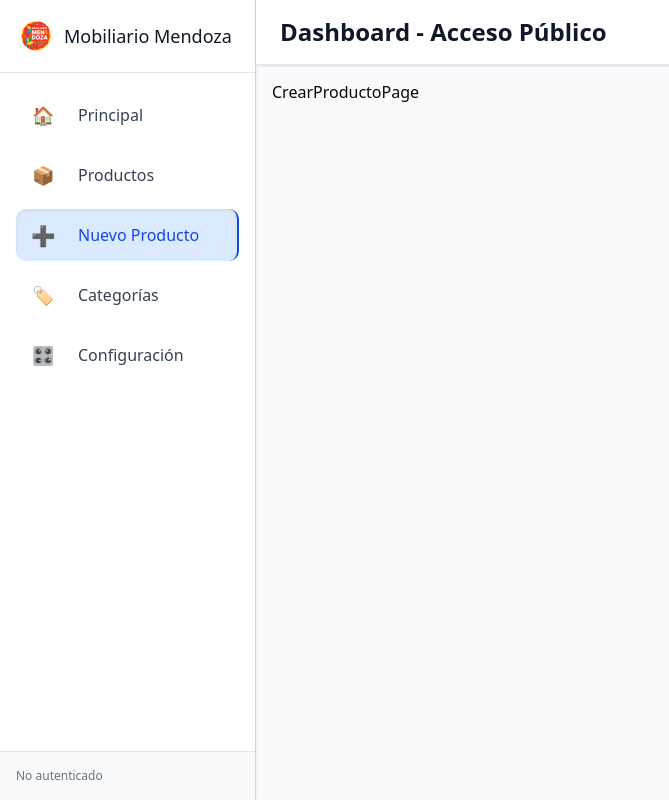
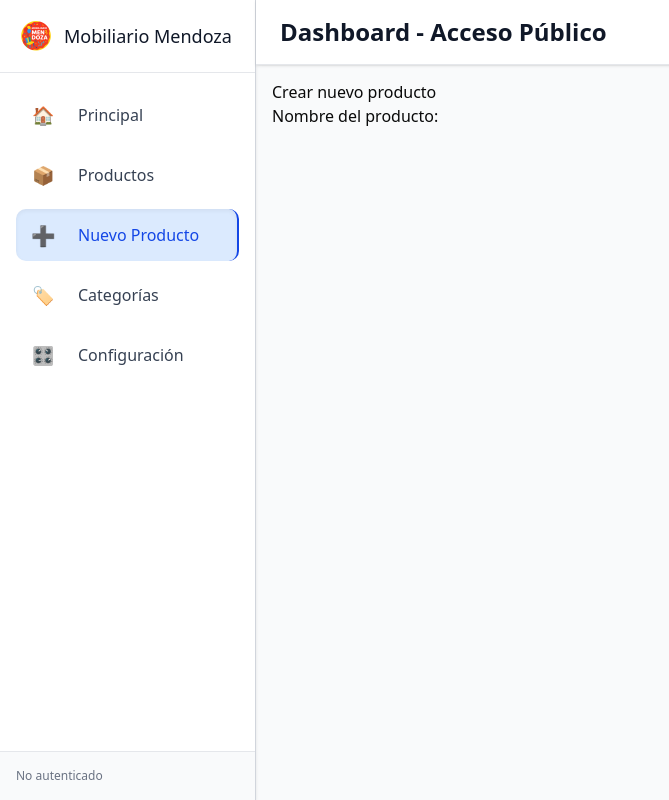
Before and after one commit to arm-code/i-am-a-pos-frontend, a Next.js app: page /crear-producto in a window 1280 px wide. Shown: the whole page, without its empty margins (0-669 px from the left). Built offline with nearby package versions, Linux system fonts and the light colour scheme; no server answers.

Commit message:
Update page.tsx

```diff
--- a/app/(private)/crear-producto/page.tsx
+++ b/app/(private)/crear-producto/page.tsx
@@ -2,7 +2,15 @@ import React from 'react'
 
 const CrearProductoPage = () => {
   return (
-    <div>CrearProductoPage</div>
+    <div>
+      <h1>Crear nuevo producto</h1>
+      <form className='w-full max-w-lg'>
+        <div>
+          <label htmlFor="nombre-producto">Nombre del producto:</label>
+          <input type="text"  id="nombre-prducto"/>
+        </div>
+      </form>
+    </div>
   )
 }
 
```
